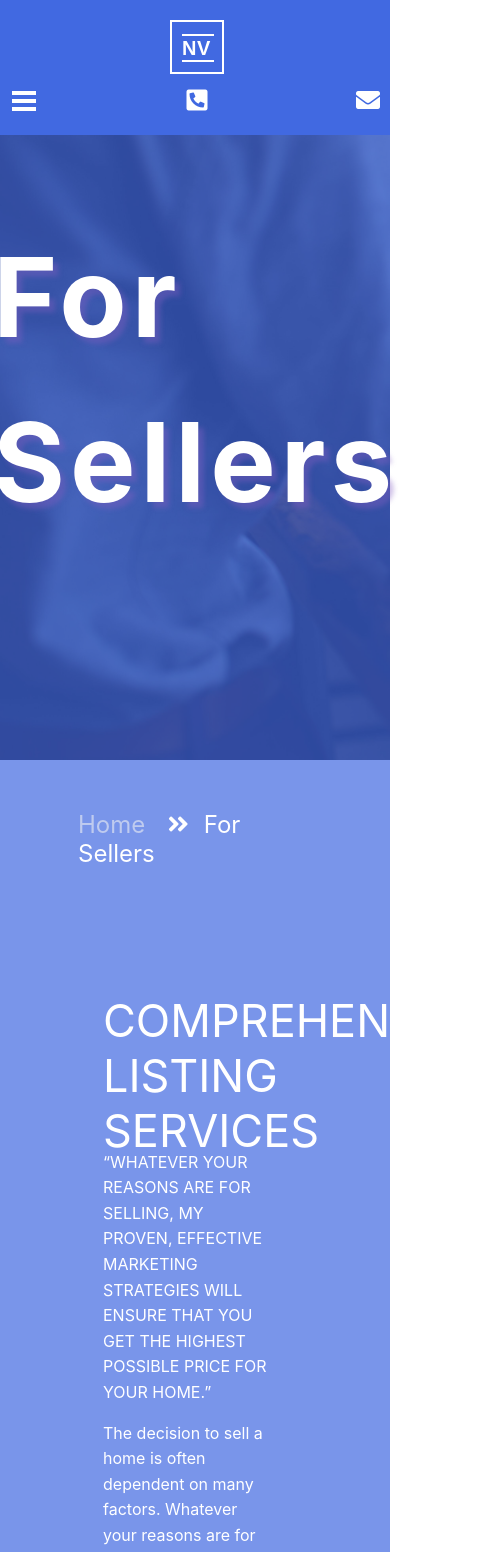
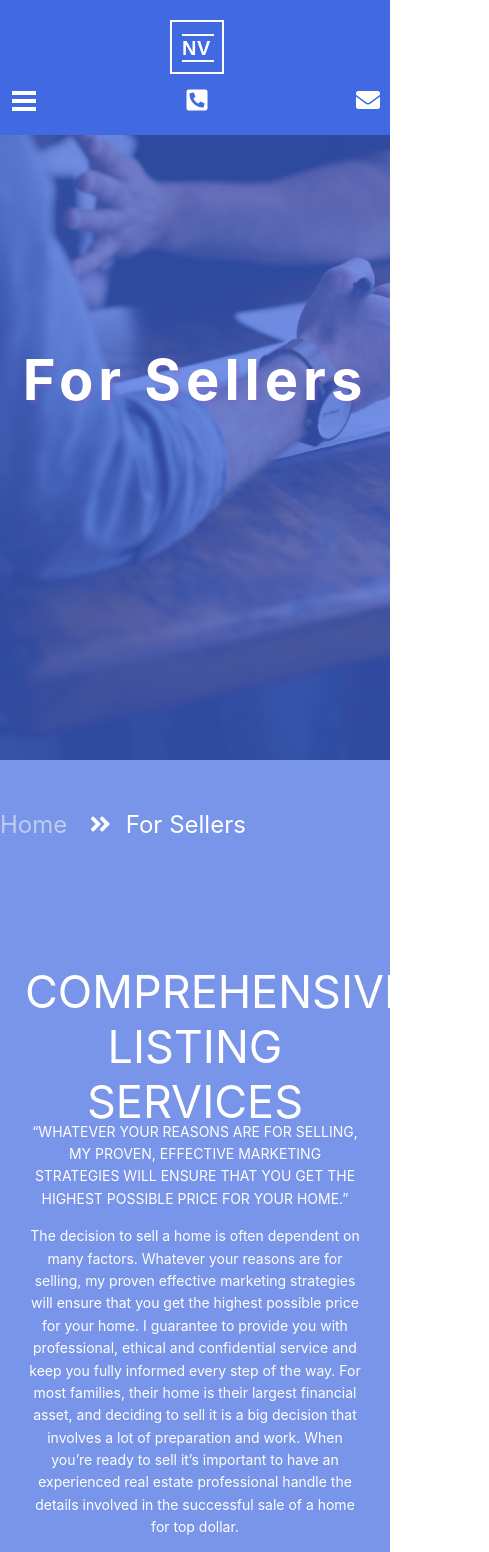
Before and after one commit to ArizonaMangoJuice/Home-Brokers, a React (Create React App) app: page /seller in a window 390 px wide. Shown: the top 1552 px of the page, 489 px wide, since content can reach past the window. Built offline with nearby package versions, Linux system fonts and the light colour scheme.

Commit message:
created phone and ipad css for buyers page and components

```diff
--- a/src/components/BuyerJumbo/BuyerJumbo.css
+++ b/src/components/BuyerJumbo/BuyerJumbo.css
@@ -162,3 +162,93 @@
 .alternate-background{
     background-color: #577ae4;
 }
+
+@media screen and (max-width: 768px) {
+    .mch-md {
+        height: 90vh;
+        width: 100%;
+        display: flex;
+        flex-direction: column;
+        justify-content: center;
+        align-items: center;
+        background-position: center center;
+        /* border: 1px solid red; */
+    }
+
+    .container-b-info {
+        position: relative;
+        width: initial;
+        /* border: 1px solid red; */
+        margin: 0 auto 0 auto;
+        padding: 50px 0 0 0;
+        z-index: 1;
+    }
+}
+
+
+@media screen and (max-width: 767px) {
+    .title-page{
+        font-size: 56px;
+    }
+
+    .mch-md {
+        height: 90vh;
+        width: 100%;
+        display: flex;
+        flex-direction: column;
+        justify-content: center;
+        align-items: center;
+        background-position: center center;
+        /* border: 1px solid red; */
+    }
+
+    .container-b-info {
+        position: relative;
+        width: initial;
+        /* border: 1px solid red; */
+        margin: 0 auto 0 auto;
+        padding: 50px 0 0 0;
+        z-index: 1;
+    }
+
+    .title-and-info {
+        box-sizing: border-box;
+        width: 90%;
+        display: flex;
+        flex-direction: column;
+        /* grid-template-columns: 1fr 1fr 0; */
+        padding: 25px;
+        /* border: 1px solid red; */
+        /* margin: 0 0 0 0; */
+        padding: 15px 10px 15px 10px;
+        color: white;
+        font-size: 18px;
+        /* grid-gap: 25px; */
+    }
+
+    .page-info-title {
+        font-size: 20px;
+        width: 90%;
+        margin: 0 0 0px 0px;
+    }
+
+    .page-info-long-title {
+        font-size: 32px;
+        padding: 0;
+        margin: 0 0 0 0px;
+        width: 100%;
+        margin-right: auto;
+        text-align: center;
+
+    }
+
+    .page-info-block {
+        font-size: 14px;
+        line-height: 1.6;
+        margin: 0px 0 0 0px;
+        width: 100%;
+        text-align: center;
+        margin-bottom: 15px;
+
+    }
+}
```
